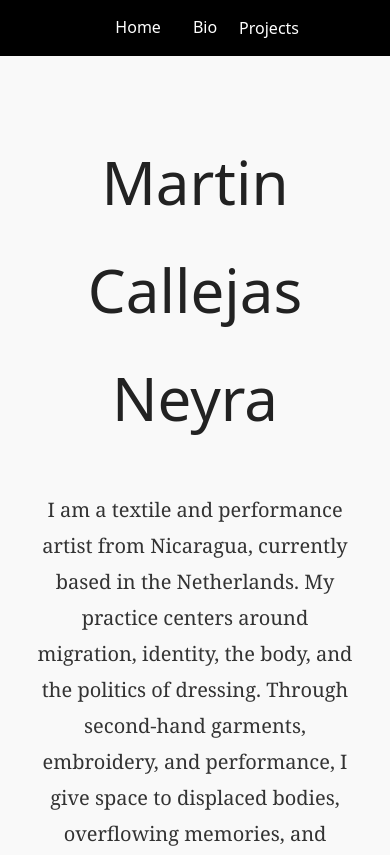
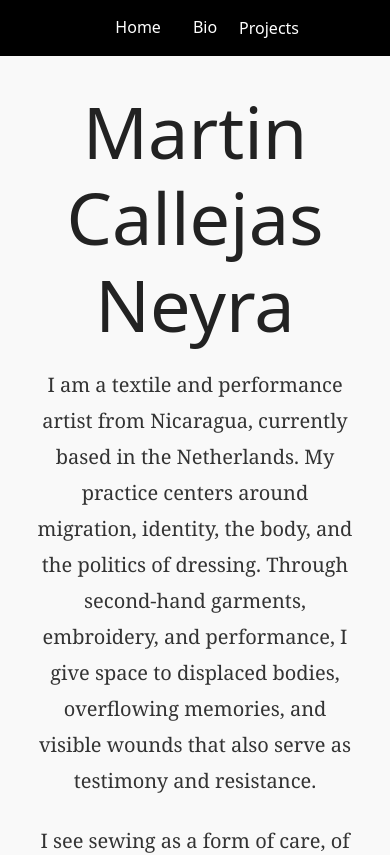
Before and after one commit to callejas1/time-between-stitches, a React (Create React App) app: page /bio in a window 390 px wide. Shown: the top 855 px of the page. Built offline with nearby package versions, Linux system fonts and the light colour scheme; a web font is replaced by a local one.

Commit message:
touched up bio to match home, hehe ocd much?

```diff
--- a/src/styles/bio.css
+++ b/src/styles/bio.css
@@ -9,8 +9,8 @@
 }
 
 .bio-page {
-    /* display: flex; */
-    /* justify-content: center; */
+    display: flex;
+    justify-content: center;
     margin: 2rem;
 }
 
@@ -76,4 +76,10 @@
     .bio-portrait .bio-image {
         width: 100%;
     }
+
+    .bio-name {
+        margin: 0;
+        font-size: 72px;
+        line-height: 1.2;
+    }
 }
```
